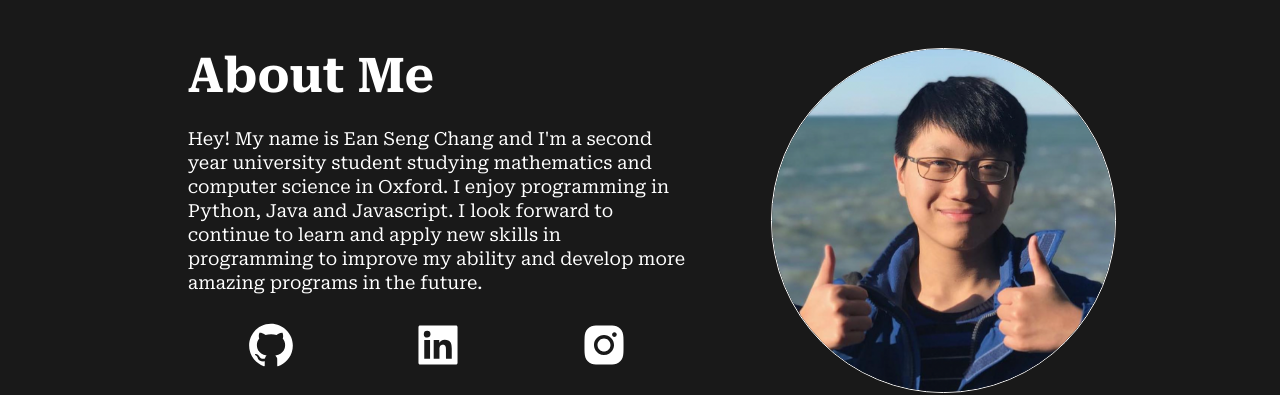
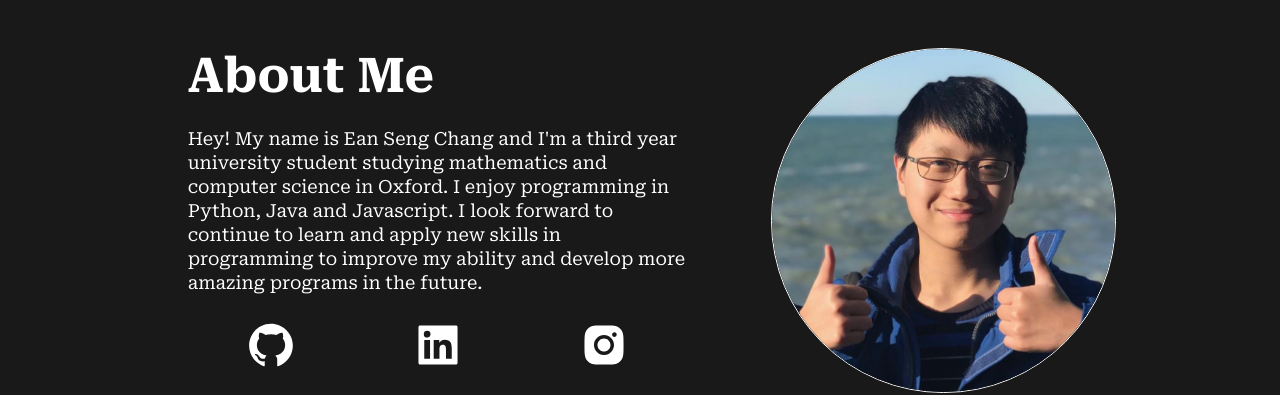
Before and after one commit to eansengchang/personal-website, a React (Create React App) app: page / in a window 1280 px wide. Shown: the part 920-1315 px from the top of the page. Built offline with nearby package versions, Linux system fonts and the light colour scheme.

Commit message:
third year

```diff
--- a/src/components/InfoSection/index.js
+++ b/src/components/InfoSection/index.js
@@ -29,7 +29,7 @@ const InfoSection = () => {
               <TextWrapper>
                 <Heading>About Me</Heading>
                 <Subtitle>
-                  Hey! My name is Ean Seng Chang and I'm a second year university
+                  Hey! My name is Ean Seng Chang and I'm a third year university
                   student studying mathematics and computer science in Oxford. I enjoy
                   programming in Python, Java and Javascript. I look forward to continue to learn and apply
                   new skills in programming to improve my ability and develop
```
